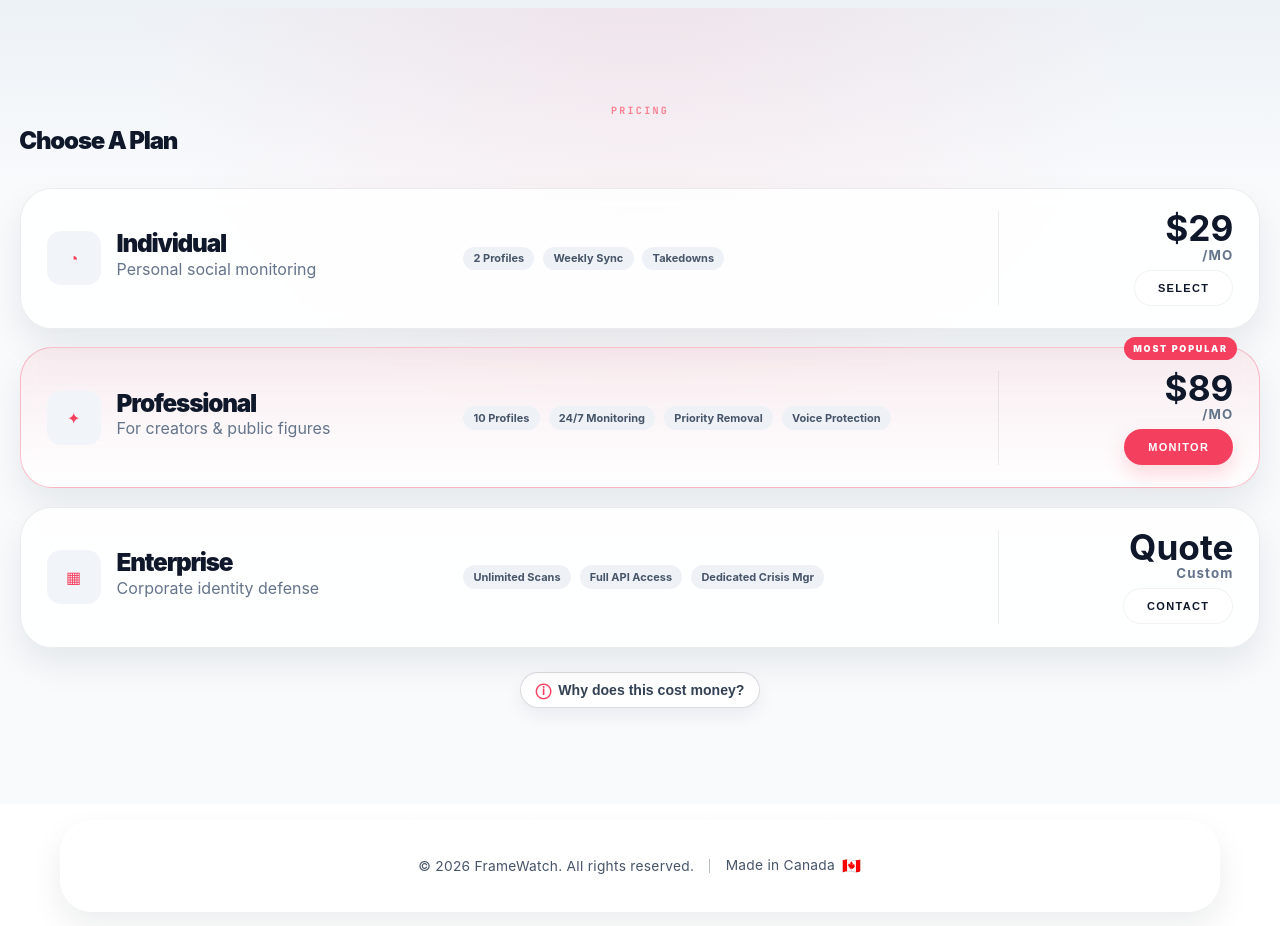
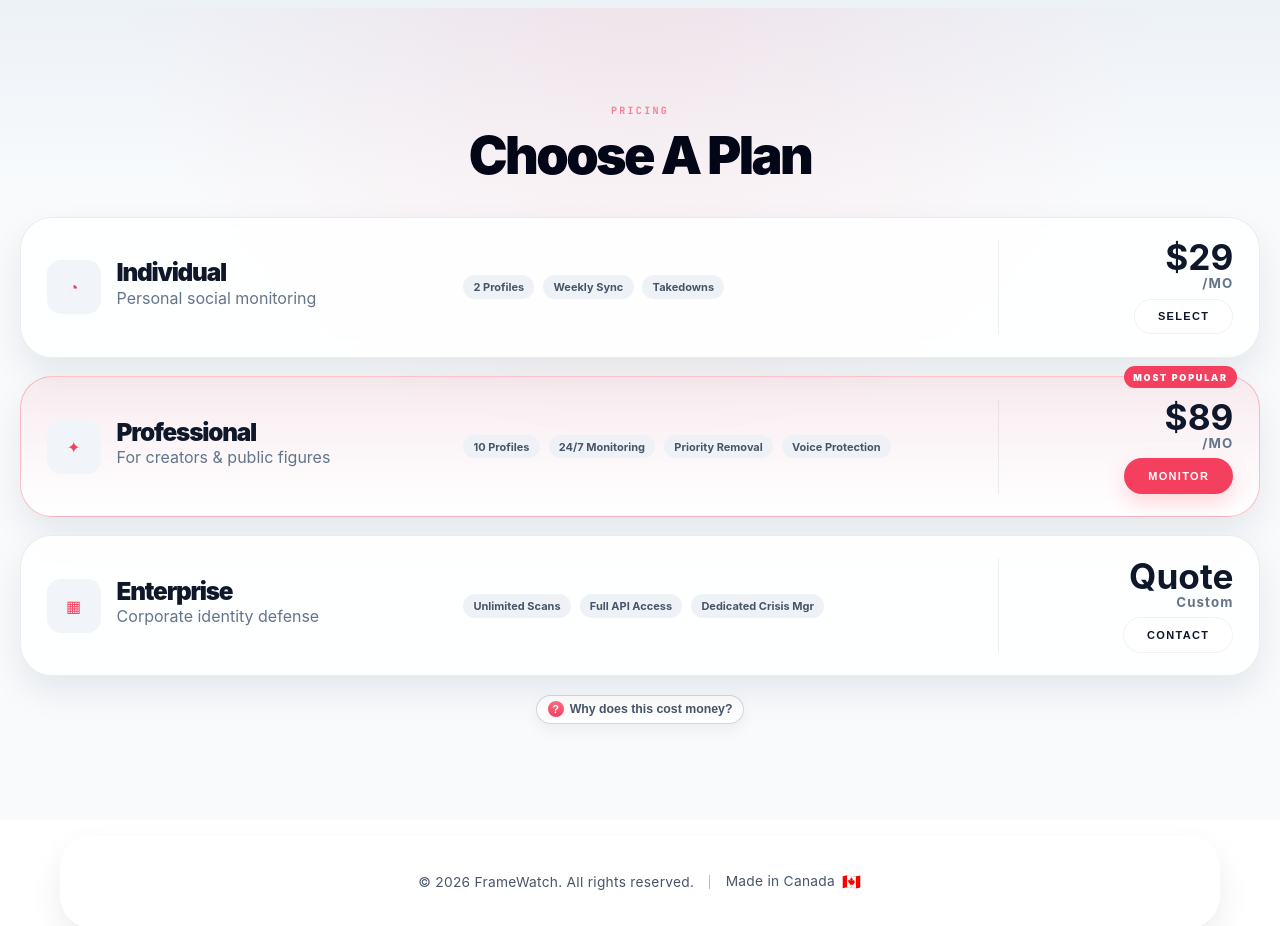
Before and after one commit to JoshPopov/framewatch, a React (Vite) app: page / in a window 1280 px wide. Shown: the part 3940-4866 px from the top of the page. Built offline with nearby package versions, Linux system fonts and the light colour scheme; a web font is replaced by a local one.

Commit message:
Polish pricing heading and add animated cost-info modal

```diff
--- a/src/main.jsx
+++ b/src/main.jsx
@@ -238,6 +238,8 @@
     return /win/i.test(platform);
   }, []);
 
+  const [isPricingInfoOpen, setIsPricingInfoOpen] = useState(false);
+
   useEffect(() => {
     const links = document.querySelectorAll('.glass-nav nav a');
     const handleClick = (event) => {
@@ -253,6 +255,34 @@
     links.forEach((link) => link.addEventListener('click', handleClick));
     return () => links.forEach((link) => link.removeEventListener('click', handleClick));
   }, []);
+
+  useEffect(() => {
+    const root = document.documentElement;
+    const body = document.body;
+    if (isPricingInfoOpen) {
+      root.classList.add('scroll-locked');
+      body.classList.add('scroll-locked');
+    } else {
+      root.classList.remove('scroll-locked');
+      body.classList.remove('scroll-locked');
+    }
+
+    return () => {
+      root.classList.remove('scroll-locked');
+      body.classList.remove('scroll-locked');
+    };
+  }, [isPricingInfoOpen]);
+
+  useEffect(() => {
+    if (!isPricingInfoOpen) return;
+
+    const handleEsc = (event) => {
+      if (event.key === 'Escape') setIsPricingInfoOpen(false);
+    };
+
+    window.addEventListener('keydown', handleEsc);
+    return () => window.removeEventListener('keydown', handleEsc);
+  }, [isPricingInfoOpen]);
 
   return (
     <>
@@ -310,8 +340,8 @@
             </article>
           ))}
 
-          <button className="pricing-info" type="button" aria-label="Why does this cost money?">
-            <span aria-hidden="true">ⓘ</span>
+          <button className="pricing-info" type="button" aria-label="Why does this cost money?" onClick={() => setIsPricingInfoOpen(true)}>
+            <span className="info-icon" aria-hidden="true">?</span>
             Why does this cost money?
           </button>
         </section>
@@ -324,6 +354,28 @@
           </div>
         </footer>
       </main>
+
+      <div
+        className={`info-modal-backdrop ${isPricingInfoOpen ? 'open' : ''}`}
+        onClick={() => setIsPricingInfoOpen(false)}
+        aria-hidden={!isPricingInfoOpen}
+      >
+        <div
+          className="info-modal"
+          role="dialog"
+          aria-modal="true"
+          aria-labelledby="pricing-info-title"
+          onClick={(event) => event.stopPropagation()}
+        >
+          <button className="info-modal-close" type="button" aria-label="Close" onClick={() => setIsPricingInfoOpen(false)}>×</button>
+          <h3 id="pricing-info-title">Why does this cost money?</h3>
+          <p>
+            Placeholder text: Pricing covers continuous monitoring infrastructure, legal takedown workflows,
+            and the human support needed to respond quickly when identity abuse is detected.
+          </p>
+        </div>
+      </div>
+
     </>
   );
 }
--- a/src/styles.css
+++ b/src/styles.css
@@ -805,7 +805,10 @@
 }
 
 .pricing .title {
-  margin-bottom: 2.2rem;
+  color: #020617;
+  margin: 0.8rem 0 2.2rem;
+  font-size: clamp(1.8rem, 4.2vw, 3.25rem);
+  text-align: center;
 }
 
 .pricing .eyebrow {
@@ -816,30 +819,110 @@
 }
 
 .pricing-info {
-  margin: 1.5rem auto 0;
+  margin: 1.1rem auto 0;
   display: flex;
   width: fit-content;
   align-items: center;
-  gap: 0.45rem;
-  border: 1px solid rgba(15, 23, 42, 0.15);
+  gap: 0.38rem;
+  border: 1px solid rgba(148, 163, 184, 0.42);
   border-radius: 999px;
-  background: rgba(255, 255, 255, 0.88);
-  color: #334155;
-  padding: 0.5rem 0.9rem;
-  font-size: 0.88rem;
+  background: rgba(255, 255, 255, 0.82);
+  color: #475569;
+  padding: 0.34rem 0.68rem;
+  font-size: 0.77rem;
   font-weight: 700;
   cursor: pointer;
-  box-shadow: 0 8px 18px rgba(15, 23, 42, 0.06);
+  box-shadow: 0 7px 15px rgba(15, 23, 42, 0.05);
+  transition: all 0.35s var(--ease);
 }
 
 .pricing-info:hover {
-  border-color: rgba(244, 63, 94, 0.3);
+  border-color: rgba(244, 63, 94, 0.32);
+  background: rgba(255, 255, 255, 0.96);
   color: #0f172a;
+  transform: translateY(-1px);
 }
 
-.pricing-info span {
-  color: #f43f5e;
-  font-size: 0.95rem;
+.info-icon {
+  width: 16px;
+  height: 16px;
+  border-radius: 999px;
+  background: linear-gradient(180deg, #fb7185, #f43f5e);
+  color: #fff;
+  font-size: 11px;
+  display: grid;
+  place-items: center;
+  font-weight: 900;
+  line-height: 1;
+}
+
+.info-modal-backdrop {
+  position: fixed;
+  inset: 0;
+  z-index: 150;
+  display: grid;
+  place-items: center;
+  background: rgba(2, 6, 23, 0.22);
+  backdrop-filter: blur(0px);
+  -webkit-backdrop-filter: blur(0px);
+  opacity: 0;
+  pointer-events: none;
+  transition: opacity 0.35s var(--ease), backdrop-filter 0.35s var(--ease), -webkit-backdrop-filter 0.35s var(--ease);
+}
+
+.info-modal-backdrop.open {
+  opacity: 1;
+  pointer-events: auto;
+  backdrop-filter: blur(10px);
+  -webkit-backdrop-filter: blur(10px);
+}
+
+.info-modal {
+  width: min(560px, calc(100% - 2rem));
+  border-radius: 1.2rem;
+  padding: 1.15rem 1.2rem 1rem;
+  border: 1px solid rgba(255, 255, 255, 0.66);
+  background: linear-gradient(180deg, rgba(255, 255, 255, 0.9), rgba(248, 250, 252, 0.92));
+  box-shadow: 0 30px 75px rgba(2, 6, 23, 0.3);
+  transform: translateY(20px) scale(0.96);
+  opacity: 0;
+  transition: transform 0.35s var(--ease), opacity 0.35s var(--ease);
+  position: relative;
+}
+
+.info-modal-backdrop.open .info-modal {
+  transform: translateY(0) scale(1);
+  opacity: 1;
+}
+
+.info-modal h3 {
+  margin: 0;
+  color: #0f172a;
+  font-size: clamp(1.25rem, 2.4vw, 1.6rem);
+}
+
+.info-modal p {
+  margin: 0.75rem 0 0;
+  color: #334155;
+  font-size: 0.97rem;
+  line-height: 1.55;
+}
+
+.info-modal-close {
+  position: absolute;
+  top: 0.42rem;
+  right: 0.5rem;
+  border: none;
+  background: transparent;
+  color: #64748b;
+  font-size: 1.65rem;
+  line-height: 1;
+  cursor: pointer;
+  padding: 0.15rem 0.3rem;
+}
+
+.info-modal-close:hover {
+  color: #0f172a;
 }
 
 .price-card {
```
